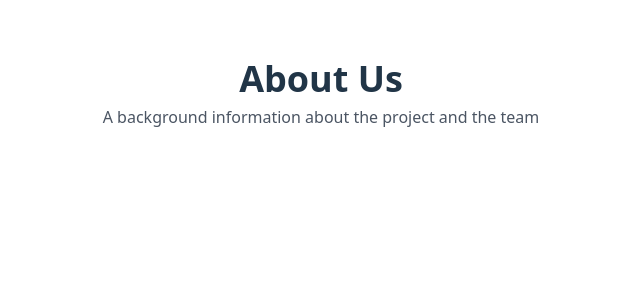
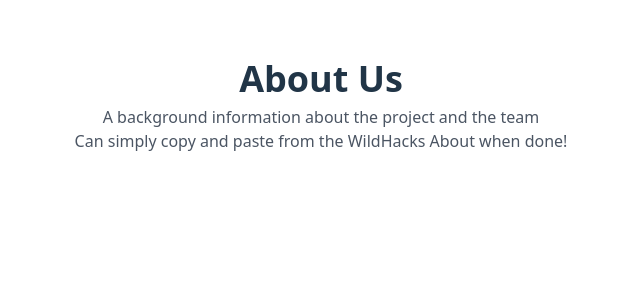
Before and after one commit to AmiinMuse/FareShareNU, a React (Vite) app: page /about in a window 1280 px wide. Shown: the top 300 px of the page, without its empty margins (319-959 px from the left). Built offline with nearby package versions, Linux system fonts and the light colour scheme.

Commit message:
About Updates

```diff
--- a/src/pages/SignUp.jsx
+++ b/src/pages/SignUp.jsx
@@ -3,7 +3,6 @@ import React from "react";
 import "./SignUp.css"
 
 const SignUp = () => {
-    conts
 
     return (
         <div className="signup-container">
--- a/src/pages/about.jsx
+++ b/src/pages/about.jsx
@@ -7,7 +7,10 @@ const About = () => {
         <div className="max-w-[85rem] px-4 py-10 sm:px-6 lg:px-8 lg:py-14 mx-auto">
             <div className="max-w-2xl mx-auto text-center mb-10 lg:mb-14">
                 <h2 className="text-2xl font-bold md:text-4xl md:leading-tight dark:text-white"> About Us</h2>
-                <p className="mt-1 text-gray-600 dark:text-gray-400">A background information about the project and the team </p>
+                <p className="mt-1 text-gray-600 dark:text-gray-400">
+                    A background information about the project and the team <br/>
+                    Can simply copy and paste from the WildHacks About when done!
+                </p>
             </div>
         </div>
     )
```
